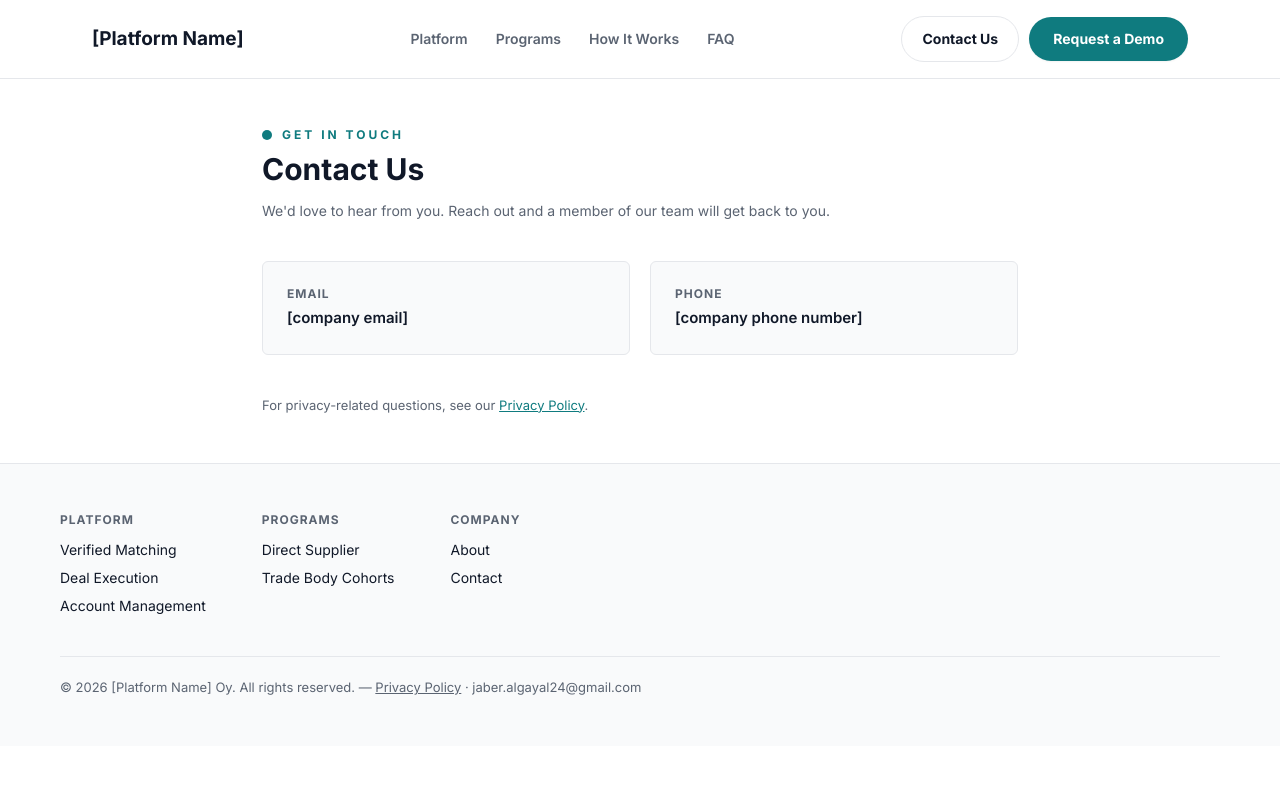
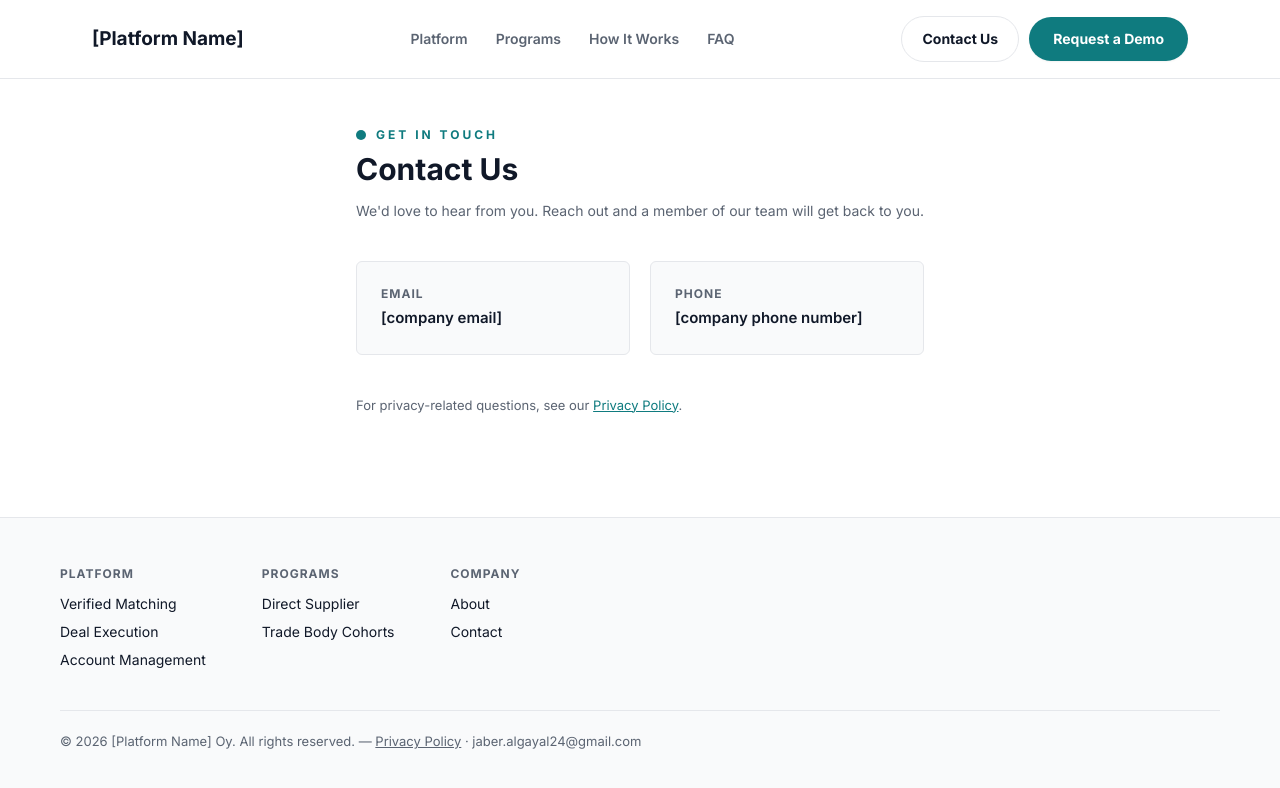
Before and after one commit to modaralgayal/marketAssessment, a React (Vite) app in the folder apps/web/: page /contact in a window 1280 px wide. Shown: the top 788 px of the page. Built offline with nearby package versions, Linux system fonts and the light colour scheme; no server answers.

Commit message:
lots of stuff lol

```diff
--- a/apps/web/src/features/landing/ContactPage.tsx
+++ b/apps/web/src/features/landing/ContactPage.tsx
@@ -4,9 +4,9 @@ import SiteFooter from "./SiteFooter";
 
 export default function ContactPage() {
   return (
-    <div className="min-h-screen bg-white font-sans text-brand-ink">
+    <div className="flex min-h-screen flex-col bg-white font-sans text-brand-ink">
       <SiteNav />
-      <main className="mx-auto max-w-[820px] px-6 py-12 sm:px-8">
+      <main className="mx-auto flex-1 max-w-[820px] px-6 py-12 sm:px-8">
         <div className="mb-2 flex items-center gap-2.5">
           <div className="h-2.5 w-2.5 rounded-full bg-brand-teal" />
           <div className="text-xs font-bold uppercase tracking-[3px] text-brand-teal">
--- a/apps/web/src/features/landing/LandingPage.tsx
+++ b/apps/web/src/features/landing/LandingPage.tsx
@@ -13,9 +13,9 @@ import CtaBand from "./sections/CtaBand";
 
 export default function LandingPage() {
   return (
-    <div className="min-h-screen bg-white font-sans text-brand-ink">
+    <div className="flex min-h-screen flex-col bg-white font-sans text-brand-ink">
       <SiteNav />
-      <main>
+      <main className="flex-1">
         <Hero />
         <LogoStrip />
         <PlatformFeatures />
```
